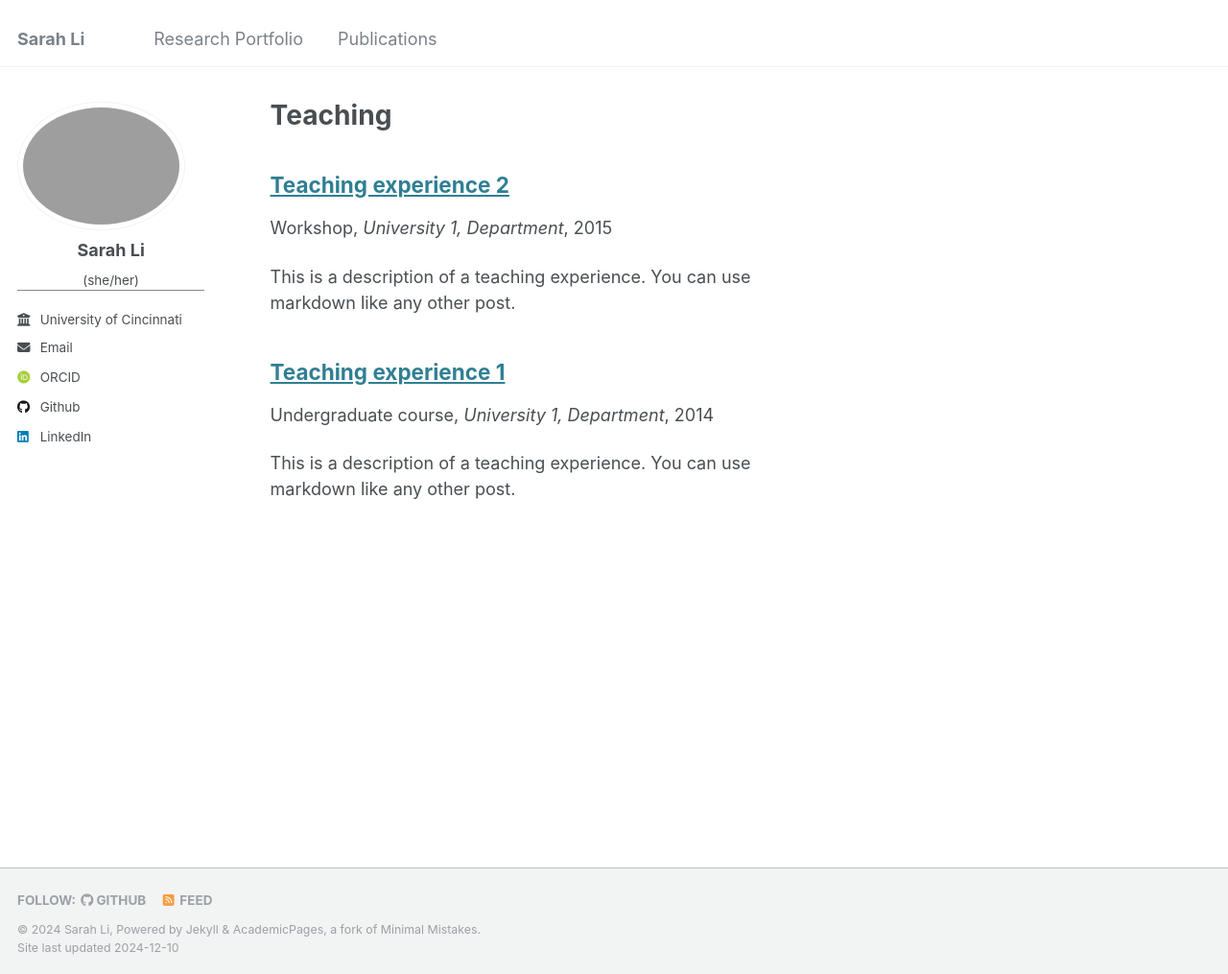
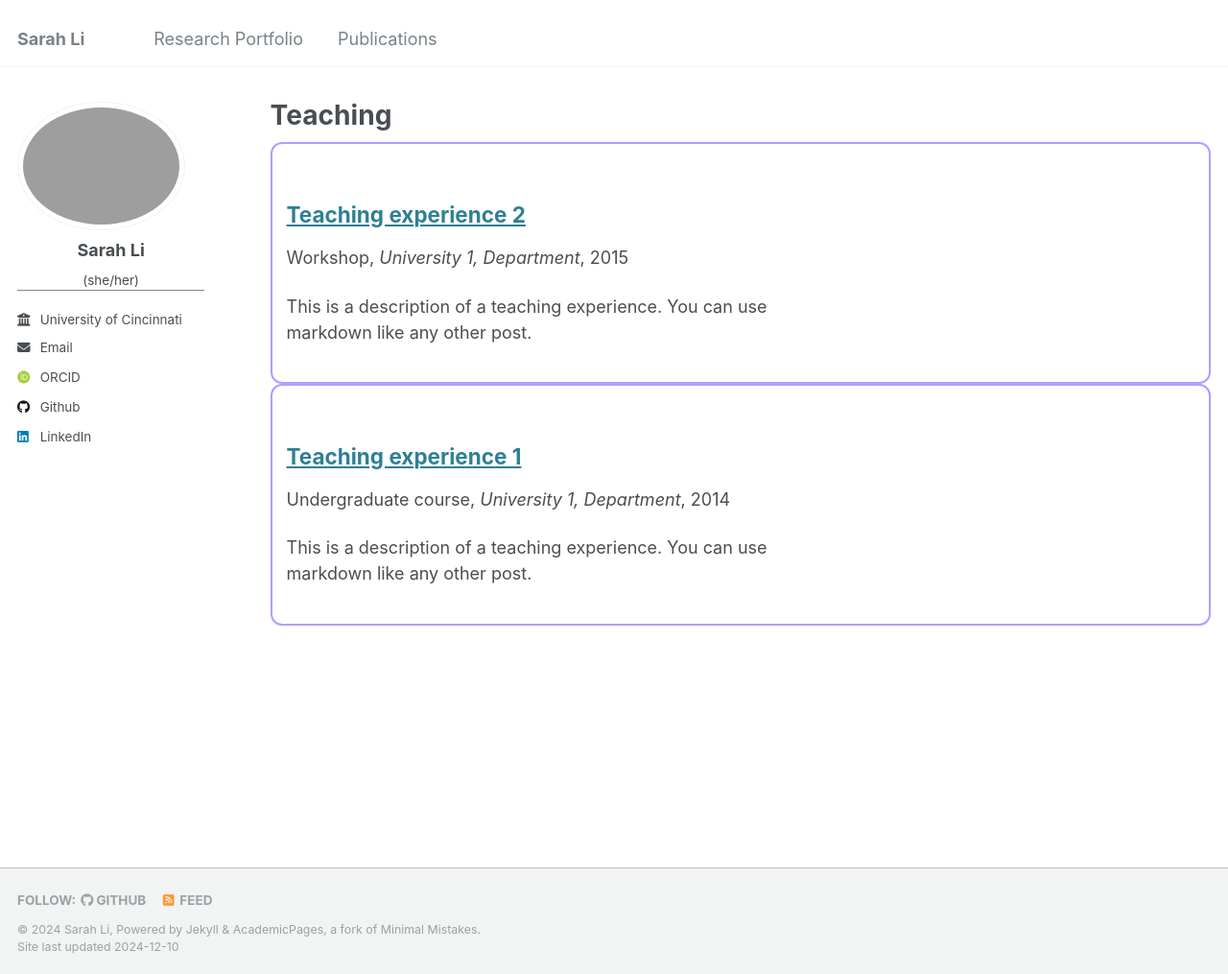
Before and after one commit to SarahRLi/sarahrli.github.io, a Jekyll site: the page built from _pages/teaching.html, in a window 1280 px wide and 1015 px high. Shown: the whole window at 96% size. Built offline with Jekyll 4.4.1, drawn with Linux system fonts in a browser that asks for light colours; some web fonts are replaced.

Commit message:
Update _archive.scss

```diff
--- a/_sass/_archive.scss
+++ b/_sass/_archive.scss
@@ -101,6 +101,10 @@
   @include breakpoint($x-large) {
     padding-right: $right-sidebar-width-wide;
   }
+
+  border: 2px solid #b29dff;
+  padding: 15px;
+  border-radius: 12px;
 
   .page__meta {
     margin: 0 0 4px;
@@ -239,6 +243,7 @@
       .archive__item-body {
         margin: 0 auto;
         width: span(7 of 12);
+        text-align: center;
       }
     }
   }
```
